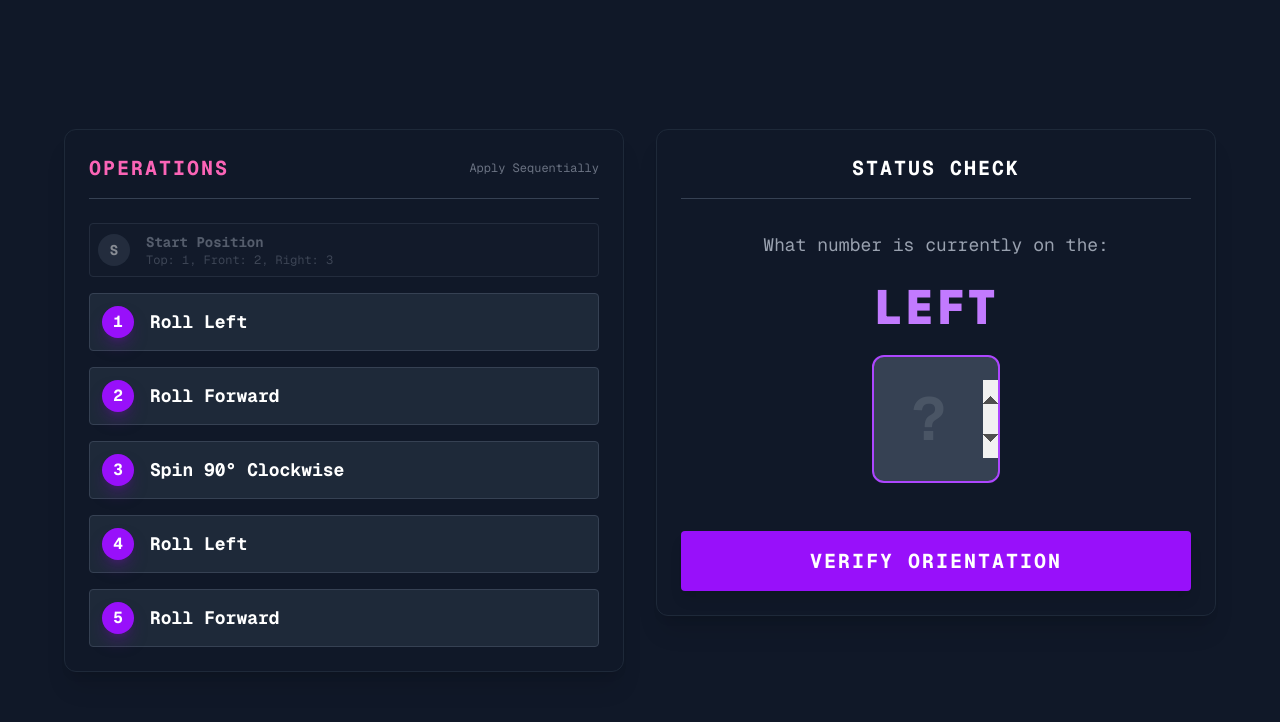
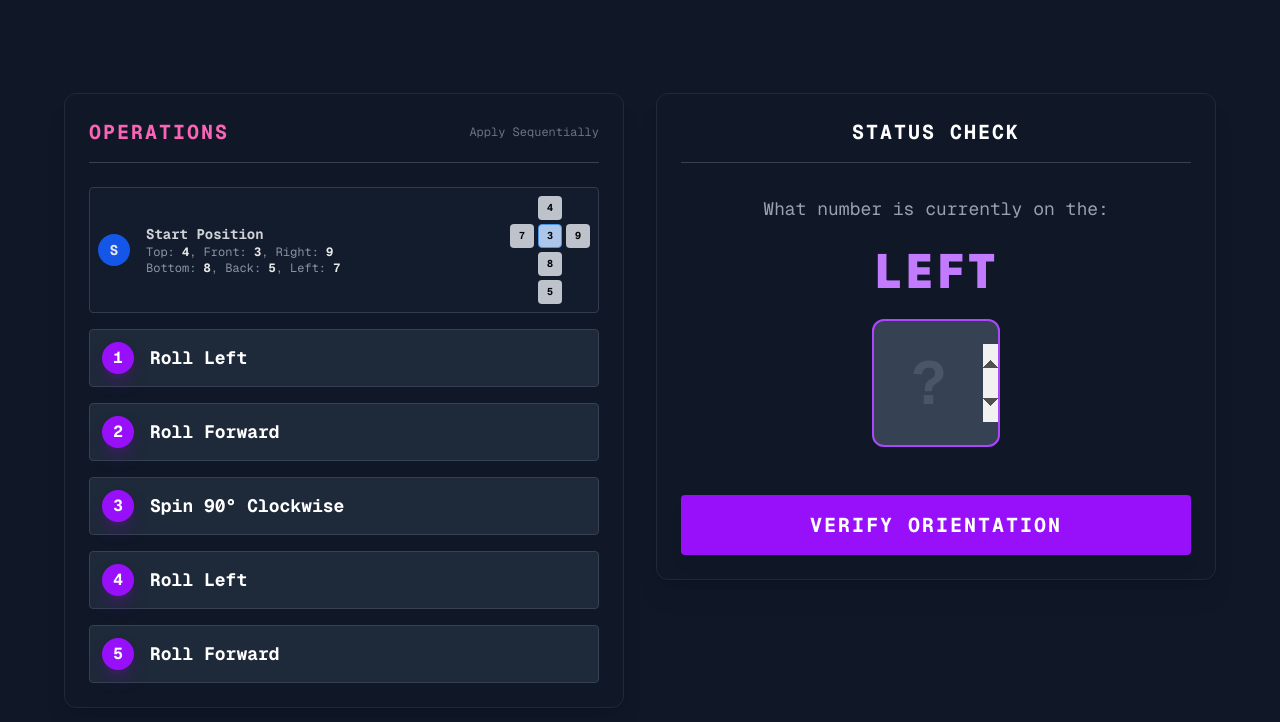
Before and after one commit to LogicCrafterIO/ips-training-games, a Next.js app: page /invisible-die in a window 1280 px wide. Both pictures are taken after a click on the button "Begin Simulation". Shown: the top 722 px of the page. Built offline with nearby package versions, Linux system fonts and the light colour scheme.

Commit message:
feat: randomize starting die position

```diff
--- a/src/app/invisible-die/page.tsx
+++ b/src/app/invisible-die/page.tsx
@@ -47,6 +47,26 @@ const INITIAL_DIE: DieState = {
     back: 5,
     right: 3,
     left: 4
+};
+
+// Generate randomized face labels (6 unique numbers chosen from 1..9)
+const generateRandomFaces = (): DieState => {
+    const pool = Array.from({ length: 9 }, (_, i) => i + 1); // 1..9
+    // Fisher-Yates shuffle
+    for (let i = pool.length - 1; i > 0; i--) {
+        const j = Math.floor(Math.random() * (i + 1));
+        [pool[i], pool[j]] = [pool[j], pool[i]];
+    }
+    // Pick first 6 unique numbers
+    const picks = pool.slice(0, 6);
+    return {
+        top: picks[0],
+        bottom: picks[1],
+        front: picks[2],
+        back: picks[3],
+        right: picks[4],
+        left: picks[5]
+    };
 };
 
 // Pure function to calculate new die state based on rotation
@@ -127,12 +147,32 @@ const getRandomFaceToCheck = (): DieFace => {
     return faces[Math.floor(Math.random() * faces.length)];
 };
 
+// Mini-grid visualization of the die state (declare at top-level)
+const MiniDieMap = ({ state }: { state: DieState }) => (
+    <div className="grid grid-cols-3 grid-rows-4 gap-1 w-20 text-[10px] text-black font-bold leading-none">
+        {/* Row 1: Top */}
+        <div className="col-start-2 bg-gray-300 rounded flex items-center justify-center h-6">{state.top}</div>
+
+        {/* Row 2: Left, Front, Right */}
+        <div className="row-start-2 col-start-1 bg-gray-300 rounded flex items-center justify-center h-6">{state.left}</div>
+        <div className="row-start-2 col-start-2 bg-blue-200 rounded flex items-center justify-center h-6 border border-blue-400">{state.front}</div>
+        <div className="row-start-2 col-start-3 bg-gray-300 rounded flex items-center justify-center h-6">{state.right}</div>
+
+        {/* Row 3: Bottom */}
+        <div className="row-start-3 col-start-2 bg-gray-300 rounded flex items-center justify-center h-6">{state.bottom}</div>
+
+        {/* Row 4: Back */}
+        <div className="row-start-4 col-start-2 bg-gray-300 rounded flex items-center justify-center h-6">{state.back}</div>
+    </div>
+);
+
 // --- COMPONENT ---
 
 const InvisibleDiePage: React.FC = () => {
     // Game State
     const [phase, setPhase] = useState<GamePhase>('idle');
     const [commandList, setCommandList] = useState<Command[]>([]);
+    const [initialState, setInitialState] = useState<DieState>(INITIAL_DIE);
     const [finalState, setFinalState] = useState<DieState>(INITIAL_DIE);
     const [targetFace, setTargetFace] = useState<DieFace>('top');
 
@@ -146,7 +186,11 @@ const InvisibleDiePage: React.FC = () => {
         const cmds = generateCommands(5);
 
         const history: HistoryStep[] = [];
-        let currentState = { ...INITIAL_DIE };
+        const randStart = generateRandomFaces();
+        let currentState = { ...randStart };
+
+        // store randomized start so UI can show it during solving
+        setInitialState({ ...randStart });
 
         // 1. Record Initial State
         history.push({
@@ -179,24 +223,6 @@ const InvisibleDiePage: React.FC = () => {
 
     // --- SUB-COMPONENTS FOR VISUALS ---
 
-    // A mini-grid visualization of the die state
-    const MiniDieMap = ({ state }: { state: DieState }) => (
-        <div className="grid grid-cols-3 grid-rows-4 gap-1 w-20 text-[10px] text-black font-bold leading-none">
-            {/* Row 1: Top */}
-            <div className="col-start-2 bg-gray-300 rounded flex items-center justify-center h-6">{state.top}</div>
-
-            {/* Row 2: Left, Front, Right */}
-            <div className="row-start-2 col-start-1 bg-gray-300 rounded flex items-center justify-center h-6">{state.left}</div>
-            <div className="row-start-2 col-start-2 bg-blue-200 rounded flex items-center justify-center h-6 border border-blue-400">{state.front}</div>
-            <div className="row-start-2 col-start-3 bg-gray-300 rounded flex items-center justify-center h-6">{state.right}</div>
-
-            {/* Row 3: Bottom */}
-            <div className="row-start-3 col-start-2 bg-gray-300 rounded flex items-center justify-center h-6">{state.bottom}</div>
-
-            {/* Row 4: Back */}
-            <div className="row-start-4 col-start-2 bg-gray-300 rounded flex items-center justify-center h-6">{state.back}</div>
-        </div>
-    );
 
     return (
         <div className="min-h-screen bg-gray-900 text-white flex flex-col items-center justify-center p-4 font-mono select-none">
@@ -251,12 +277,16 @@ const InvisibleDiePage: React.FC = () => {
                         </div>
 
                         <div className="space-y-4">
-                            {/* Start State Indicator */}
-                            <div className="flex items-center gap-4 opacity-50 p-2 rounded bg-gray-800/30 border border-gray-700">
-                                <div className="w-8 h-8 rounded-full bg-gray-700 flex items-center justify-center font-bold text-sm">S</div>
+                            {/* Start State Indicator (shows randomized start) */}
+                            <div className="flex items-center gap-4 opacity-90 p-2 rounded bg-gray-800/30 border border-gray-700">
+                                <div className="w-8 h-8 rounded-full bg-blue-600 flex items-center justify-center font-bold text-sm">S</div>
                                 <div>
-                                    <p className="text-gray-400 font-bold text-sm">Start Position</p>
-                                    <p className="text-xs text-gray-500">Top: 1, Front: 2, Right: 3</p>
+                                    <p className="text-gray-200 font-bold text-sm">Start Position</p>
+                                    <p className="text-xs text-gray-400">Top: <span className="font-bold text-white">{initialState.top}</span>, Front: <span className="font-bold text-white">{initialState.front}</span>, Right: <span className="font-bold text-white">{initialState.right}</span></p>
+                                    <p className="text-xs text-gray-400">Bottom: <span className="font-bold text-white">{initialState.bottom}</span>, Back: <span className="font-bold text-white">{initialState.back}</span>, Left: <span className="font-bold text-white">{initialState.left}</span></p>
+                                </div>
+                                <div className="ml-auto hidden md:block">
+                                    <MiniDieMap state={initialState} />
                                 </div>
                             </div>
 
```
